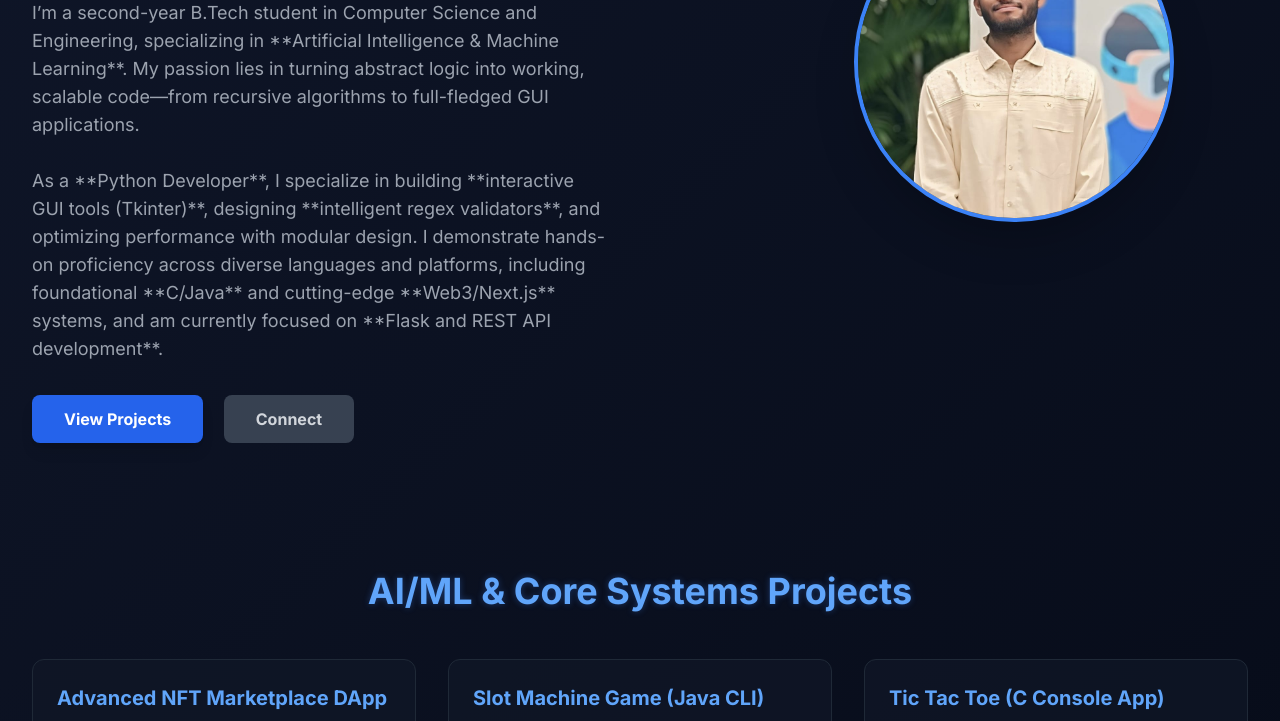
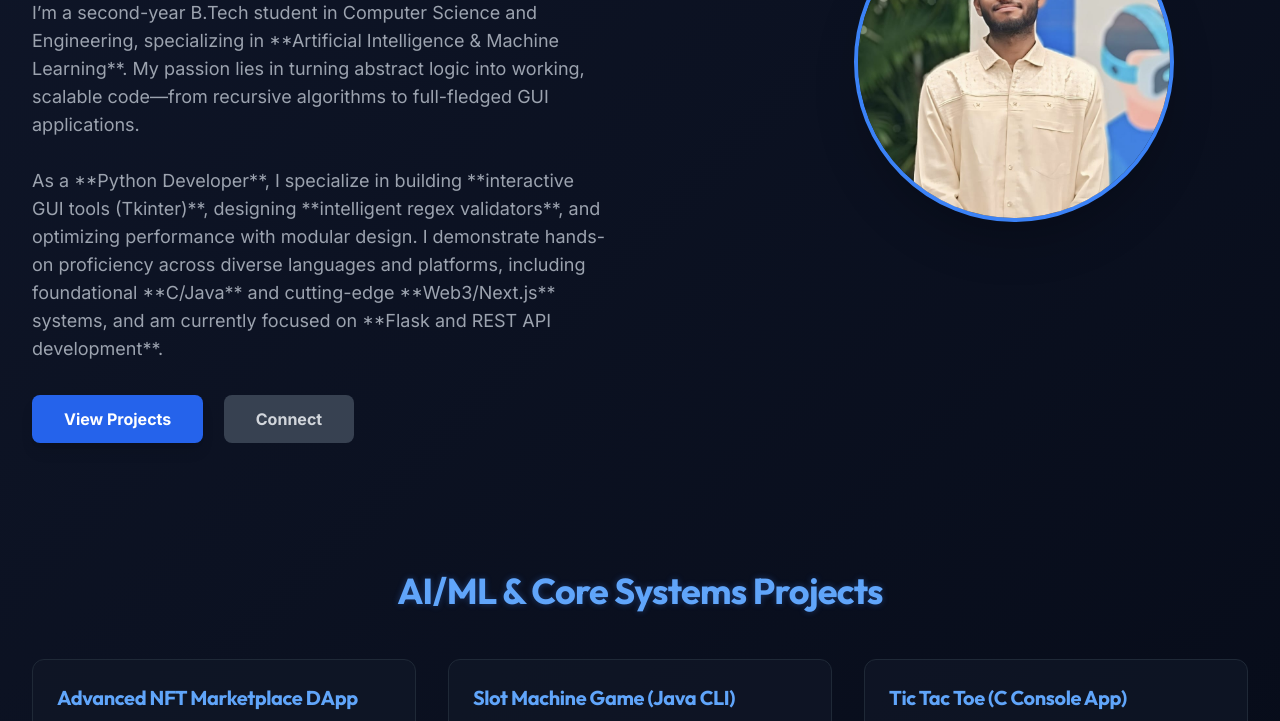
Before and after one commit to Saikrishna-dev-oss/PORTFOLIO, a plain HTML site: page Template/Index.html in a window 1280 px wide. Shown: the part 527-1248 px from the top of the page. Drawn offline with nearby package versions, Linux system fonts and the light colour scheme.

Commit message:
Update font links and styles in Index.html for improved typography

```diff
--- a/Template/Index.html
+++ b/Template/Index.html
@@ -7,7 +7,7 @@
 
     <script src="https://cdn.tailwindcss.com"></script>
 
-    <link href="https://fonts.googleapis.com/css2?family=Inter:wght@400;700;900&display=swap" rel="stylesheet">
+    <link href="https://fonts.googleapis.com/css2?family=Outfit:wght@400;500;600;700&family=Inter:wght@400;500;700&display=swap" rel="stylesheet">
 
     <link rel="stylesheet" href="https://cdnjs.cloudflare.com/ajax/libs/font-awesome/6.0.0-beta3/css/all.min.css" xintegrity="sha512-..." crossorigin="anonymous" referrerpolicy="no-referrer" />
 
@@ -17,6 +17,10 @@
             scroll-behavior: smooth;
             /* Subtle dark blue to black gradient background */
             background: linear-gradient(135deg, #10172A 0%, #030712 100%);
+        }
+        h1, h2, h3, .text-xl, nav a {
+            font-family: 'Outfit', sans-serif;
+            letter-spacing: -0.02em;
         }
         .ai-glow {
             /* Reduced glow for improved legibility */
```
